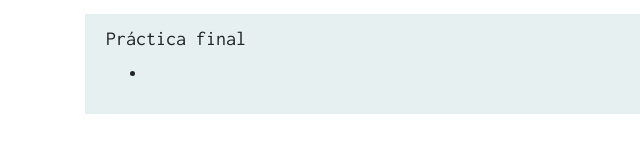
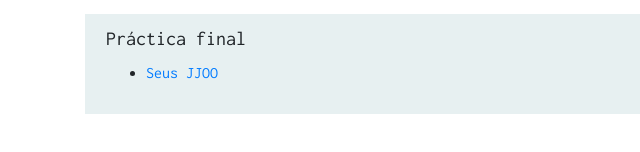
Before and after one commit to clar1999/ExerciciFinal, a plain HTML site: page index.html in a window 1280 px wide. Shown: the part 645-797 px from the top of the page, 0-640 px from the left. Drawn offline with nearby package versions, Linux system fonts and the light colour scheme.

Commit message:
storytelling

```diff
--- a/index.html
+++ b/index.html
@@ -128,7 +128,7 @@
         <div class="col">
           <ul>
             <li>
-              <!--añadir aqui entrada-->
+              <a href="storytelling.html" target="_blank">Seus JJOO</a>
             </li>
 
           </ul>
```
